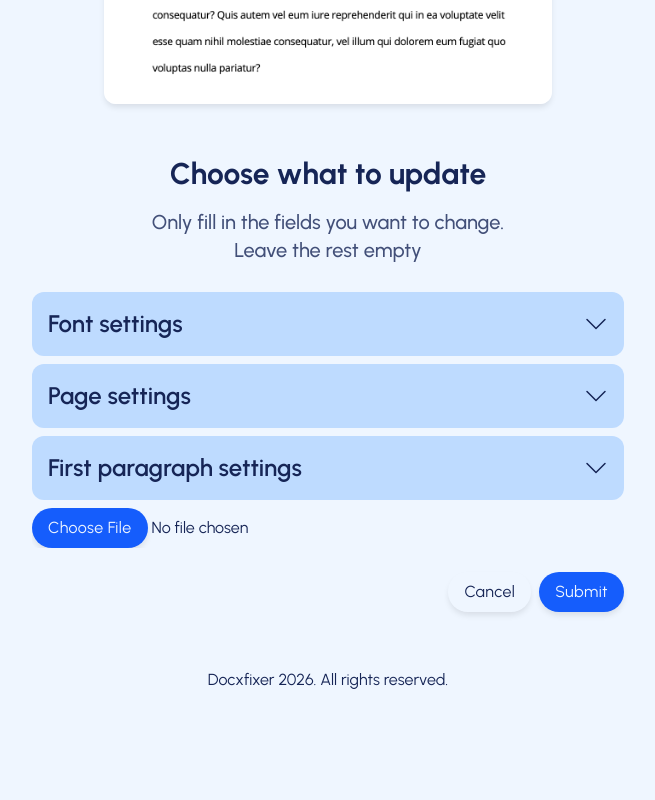
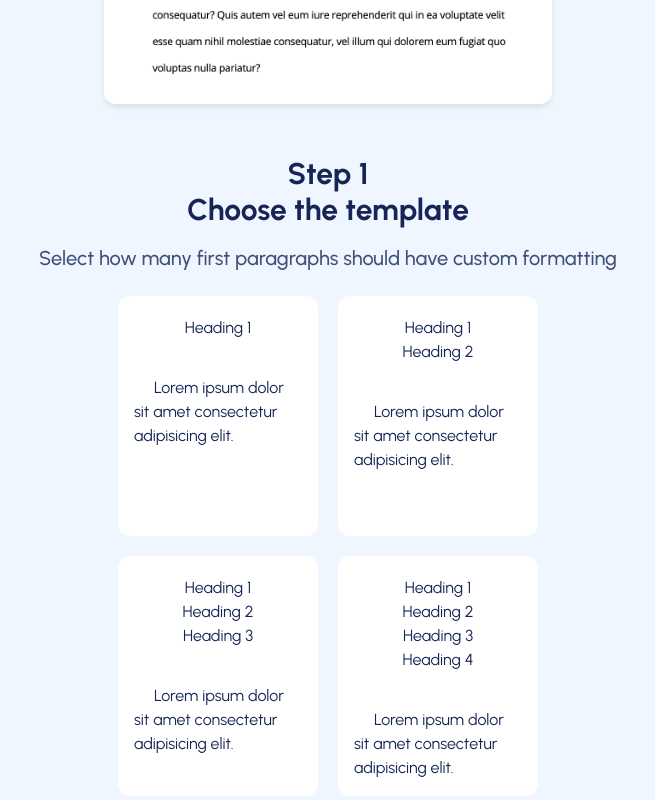
Before and after one commit to EgorFray/fdword, a React (Vite) app in the folder frontend/: page /dashboard in a window 1280 px wide. Shown: the part 820-1620 px from the top of the page, without its empty margins (312-967 px from the left). Before the commit the page ends 1528 px from the top, so only its background shows below. Built offline with nearby package versions, Linux system fonts and the light colour scheme.

Commit message:
Creating template-card

```diff
--- a/frontend/src/pages/Dashboard.jsx
+++ b/frontend/src/pages/Dashboard.jsx
@@ -7,6 +7,7 @@ import MainHeading from "../ui/MainHeading";
 import SubHeading from "../ui/SubHeading";
 import Button from "../ui/Button";
 import CustomMetadata from "../ui/CustomMetadata";
+import Templates from "../ui/Templates";
 
 function Dashboard() {
   const formRef = useRef(null);
@@ -34,6 +35,7 @@ function Dashboard() {
         <Button onClick={handleClick}>Format document</Button>
       </Heading>
       <Comparator />
+      <Templates />
       <ModifyForm formRef={formRef} />
     </PageLayout>
   );
--- a/frontend/src/services/templatesData.js
+++ b/frontend/src/services/templatesData.js
@@ -4,15 +4,15 @@ export const templates = [
     headingCount: 1,
   },
   {
-    id: "two-heading",
+    id: "two-headings",
     headingCount: 2,
   },
   {
-    id: "three-heading",
+    id: "three-headings",
     headingCount: 3,
   },
   {
-    id: "four-heading",
+    id: "four-headings",
     headingCount: 4,
   },
 ];
--- a/frontend/src/ui/TemplateCard.jsx
+++ b/frontend/src/ui/TemplateCard.jsx
@@ -1,10 +1,17 @@
-function TemplateCard({headingCount}) {
-  return <div>
-    {for(let i = 1; i <= headingCount; i++) {
-      <p>Heading ${i}</p>
-      <p>Lorem ipsum dolor sit amet consectetur adipisicing elit.</p>
-    }}
-  </div>;
+function TemplateCard({ headingCount }) {
+  return (
+    <div className="h-50 w-40 cursor-pointer rounded-xl bg-white md:h-60 md:w-50">
+      <div className="mt-5">
+        {Array.from({ length: headingCount }, (_, index) => (
+          <p key={index}> Heading {index + 1}</p>
+        ))}
+
+        <p className="mt-5 p-4 text-left indent-5">
+          Lorem ipsum dolor sit amet consectetur adipisicing elit.
+        </p>
+      </div>
+    </div>
+  );
 }
 
 export default TemplateCard;
--- a/frontend/src/ui/Templates.jsx
+++ b/frontend/src/ui/Templates.jsx
@@ -1,16 +1,28 @@
-import ManualSectionHeading from "./ManualSectionHeading";
+import { templates } from "../services/templatesData";
+import MainHeading from "./MainHeading";
+import SubHeading from "./SubHeading";
+import TemplateCard from "./TemplateCard";
 
 function Templates() {
   return (
-    <section>
-      <div>
-        <ManualSectionHeading>
-          01 Choose number of headings
-        </ManualSectionHeading>
-        <p>Select how many first paragraphs should have custom formatting </p>
+    <section className="flex flex-col items-center gap-6 p-6">
+      <div className="flex flex-col items-center gap-4">
+        <MainHeading>
+          Step 1 <br /> Choose the template
+        </MainHeading>
+        <SubHeading>
+          Select how many first paragraphs should have custom formatting{" "}
+        </SubHeading>
       </div>
 
-      <div className="grid grid-cols-2 grid-rows-2 gap-2"></div>
+      <div className="grid grid-cols-2 grid-rows-2 gap-5">
+        {templates.map((template) => (
+          <TemplateCard
+            key={template.id}
+            headingCount={template.headingCount}
+          />
+        ))}
+      </div>
     </section>
   );
 }
```
